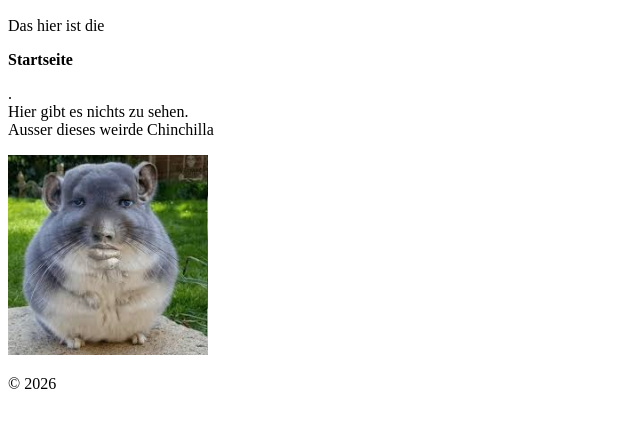
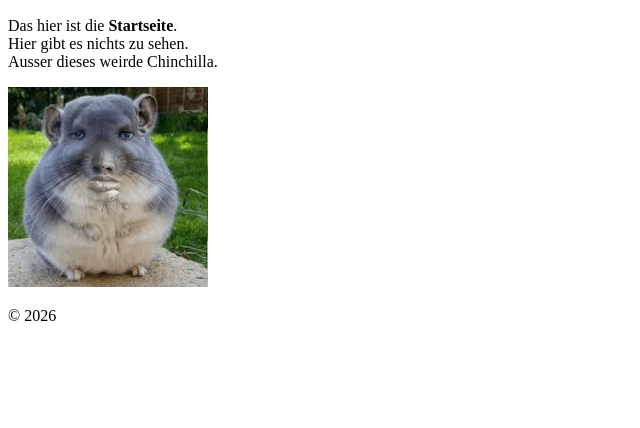
Before and after one commit to Webbanane/Coole-website, a plain HTML site: page index.html in a window 1280 px wide. Shown: the part 178-606 px from the top of the page, without its empty margins (0-640 px from the left). Drawn offline with Linux system fonts and the light colour scheme.

Commit message:
Fix HTML structure in index.html

```diff
--- a/index.html
+++ b/index.html
@@ -11,11 +11,9 @@
   </header>
 
   <main>
-    <p>Das hier ist die </p>
-    <b>Startseite</b>
-    <p>.<br>
+    <p>Das hier ist die <b>Startseite</b>.<br>
     Hier gibt es nichts zu sehen.<br>
-    Ausser dieses weirde Chinchilla</p>
+    Ausser dieses weirde Chinchilla.</p>
     <img src=images/Chinchilla.jpeg width="200" />
   </main>
 
```
